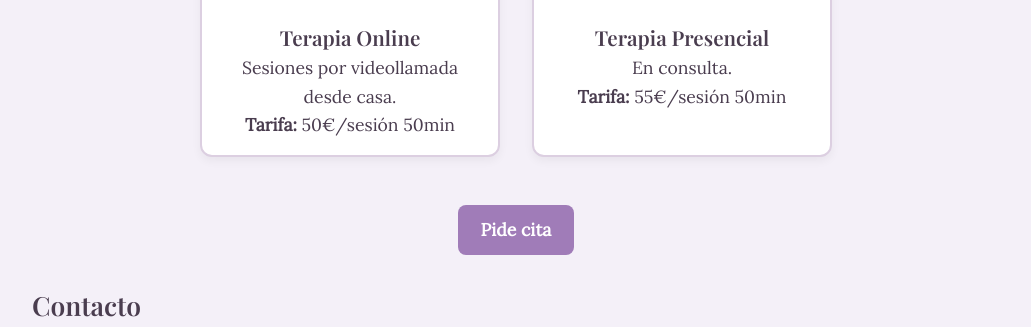
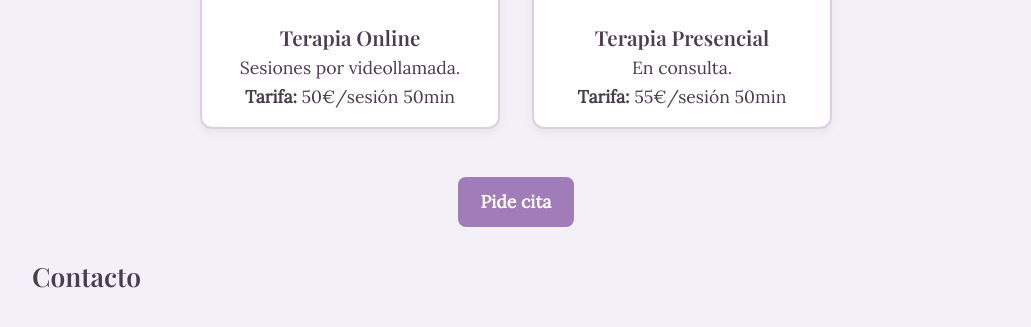
Before and after one commit to katniss19/katniss19.github.io, a plain HTML site: page index.html in a window 1280 px wide. Shown: the part 2916-3243 px from the top of the page, without its empty margins (124-1155 px from the left). Drawn offline with nearby package versions, Linux system fonts and the light colour scheme.

Commit message:
tiemposesion

```diff
--- a/index.html
+++ b/index.html
@@ -149,7 +149,7 @@
           <img src="https://images.theconversation.com/files/560723/original/file-20231121-21-fi65a3.jpg?ixlib=rb-4.1.0&rect=124%2C57%2C3070%2C1940&q=20&auto=format&w=320&fit=clip&dpr=2&usm=12&cs=strip" alt="Terapia online" />
           <div class="descripcion">
             <h3>Terapia Online</h3>
-            <p>Sesiones por videollamada desde casa.</p>
+            <p>Sesiones por videollamada.</p>
             <p><strong>Tarifa:</strong> 50€/sesión 50min</p>
           </div>
         </div>
```
